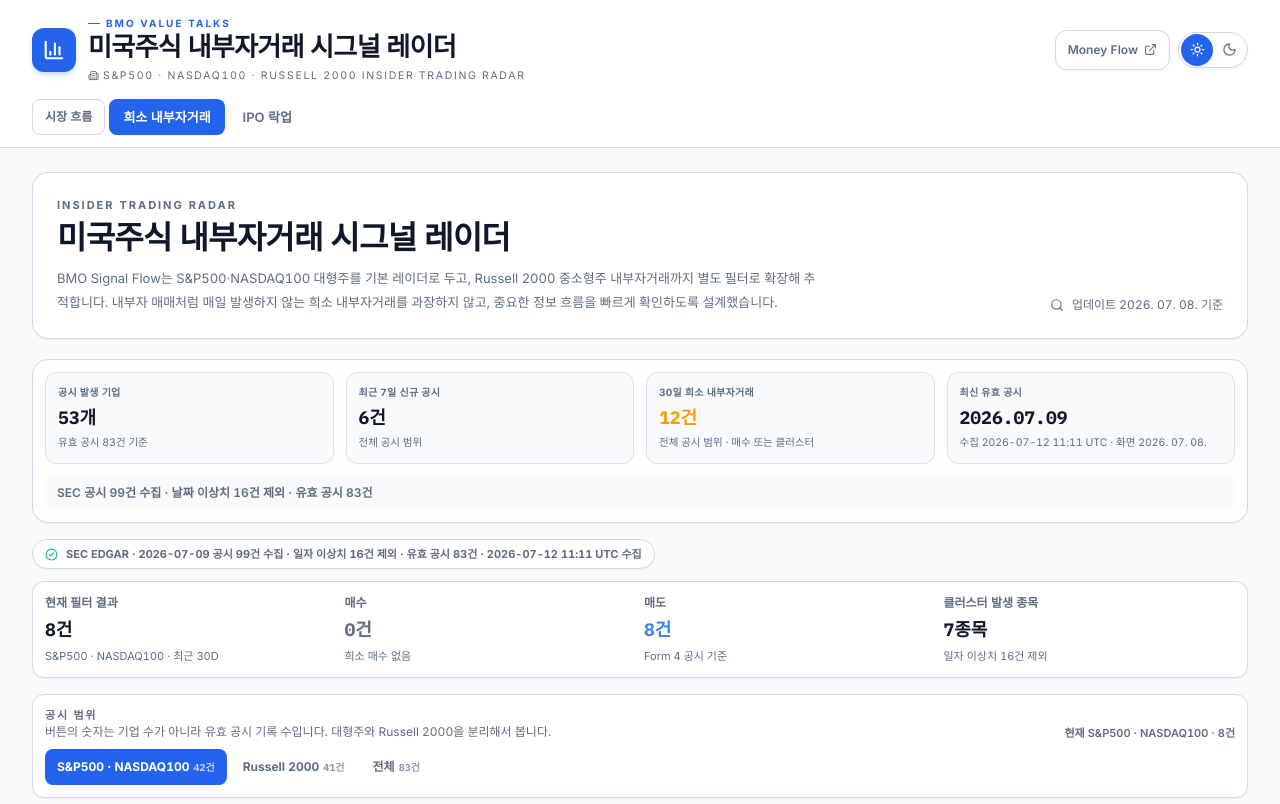
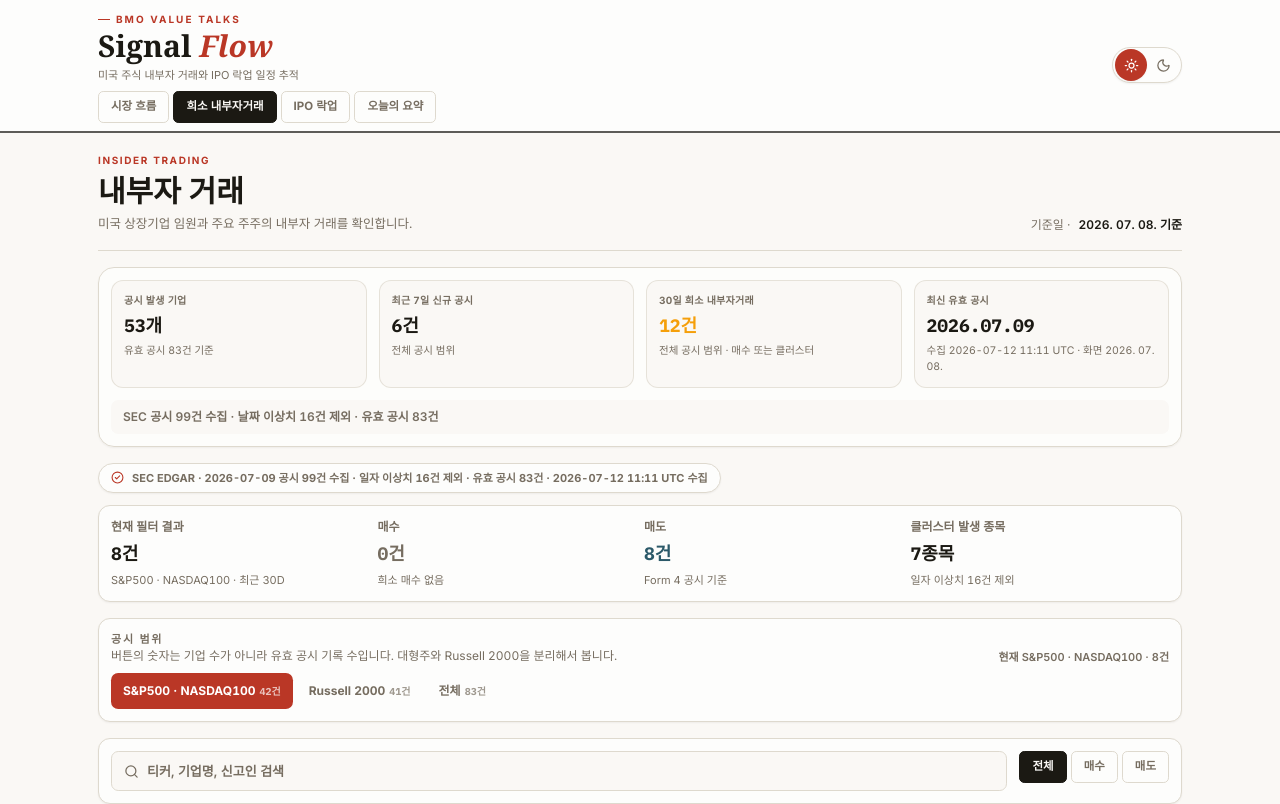
Before and after one commit to bemorebb66-stack/bmo-antman, a React (Vite) app in the folder site/: page / in a window 1280 px wide. Shown: the top 804 px of the page. Built offline with nearby package versions, Linux system fonts and the light colour scheme.

Commit message:
Align Signal Flow with Money Flow design

```diff
--- a/site/src/App.tsx
+++ b/site/src/App.tsx
@@ -1,10 +1,7 @@
 import { useEffect, useMemo, useState, type ReactNode } from "react";
 import {
-  BarChart3,
-  Building2,
   CalendarClock,
   CheckCircle2,
-  ExternalLink,
   Moon,
   Search,
   ShieldAlert,
@@ -533,10 +530,10 @@ function Pill({ active, onClick, children }: { active: boolean; onClick: () => v
   return (
     <button
       onClick={onClick}
-      className={`h-11 rounded-xl px-3.5 text-[13px] font-semibold transition-colors md:h-9 md:rounded-lg ${
+      className={`h-8 shrink-0 rounded-md border px-3 text-[11.5px] font-bold transition-colors ${
         active
-          ? "bg-primary text-primary-foreground shadow-sm"
-          : "text-muted-foreground hover:bg-secondary hover:text-foreground"
+          ? "border-foreground bg-foreground text-background"
+          : "border-border bg-card text-muted-foreground hover:border-primary hover:text-foreground"
       }`}
     >
       {children}
@@ -1453,40 +1450,29 @@ export default function App() {
   return (
     <div className={theme}>
       <div className="min-h-screen bg-background text-foreground">
-        <header className="sticky top-0 z-40 border-b border-border bg-shell/95 backdrop-blur">
-          <div className="mx-auto flex max-w-[1500px] items-center justify-between gap-3 px-4 py-3 md:px-5 md:py-4 xl:px-8">
+        <header className="sticky top-0 z-40 border-b-2 border-foreground/70 bg-shell/95 backdrop-blur">
+          <div className="mx-auto flex max-w-[1140px] items-end justify-between gap-3 px-4 pb-2 pt-3 md:px-7">
             <div className="flex min-w-0 items-center gap-3">
-              <div className="flex h-10 w-10 shrink-0 items-center justify-center rounded-xl bg-primary text-primary-foreground shadow-md shadow-primary/20 md:h-11 md:w-11">
-                <BarChart3 size={22} strokeWidth={2.3} />
-              </div>
               <div className="min-w-0">
                 <p className="flex items-center gap-1.5 text-[10px] font-bold uppercase tracking-[0.2em] text-accent-strong">
                   <span className="inline-block h-px w-3 bg-accent-strong" /> BMO VALUE TALKS
                 </p>
-                <h1 className="truncate text-[19px] font-extrabold leading-tight tracking-tight sm:text-[22px] md:text-[26px]">
-                  <span className="md:hidden">내부자거래 레이더</span>
-                  <span className="hidden md:inline">미국주식 내부자거래 시그널 레이더</span>
+                <h1 className="truncate font-serif text-[25px] font-bold leading-tight sm:text-[30px]">
+                  Signal <span className="italic text-primary">Flow</span>
                 </h1>
-                <p className="mt-1 hidden items-center gap-1 text-[10.5px] uppercase tracking-[0.16em] text-muted-foreground sm:flex">
-                  <Building2 size={11} /> S&P500 · NASDAQ100 · Russell 2000 Insider Trading Radar
+                <p className="mt-0.5 hidden text-[11px] text-muted-foreground sm:block">
+                  미국 주식 내부자 거래와 IPO 락업 일정 추적
                 </p>
               </div>
             </div>
             <div className="flex shrink-0 items-center gap-2 md:justify-end">
-              <a
-                href="https://www.bvtmoneyflow.xyz/"
-                aria-label="Money Flow 사이트 열기"
-                className="hidden h-10 items-center gap-1.5 rounded-xl border border-border bg-card px-3 text-[12px] font-semibold text-muted-foreground shadow-sm hover:text-foreground sm:inline-flex"
-              >
-                Money Flow <ExternalLink size={13} />
-              </a>
               <ThemeButton theme={theme} setTheme={setTheme} />
             </div>
           </div>
-          <div className="mx-auto flex max-w-[1500px] gap-1 overflow-x-auto px-4 pb-3 md:px-5 xl:px-8">
+          <nav aria-label="BMO Value Talks 서비스" className="mx-auto flex max-w-[1140px] gap-1 overflow-x-auto px-4 pb-2 md:px-7">
             <a
-              href="https://www.bvtmoneyflow.xyz/"
-              className="inline-flex h-9 shrink-0 items-center rounded-lg border border-border bg-card px-3 text-[12px] font-bold text-muted-foreground hover:text-foreground"
+              href="/"
+              className="inline-flex h-8 shrink-0 items-center rounded-md border border-border bg-card px-3 text-[11.5px] font-bold text-muted-foreground hover:border-primary hover:text-foreground"
             >
               시장 흐름
             </a>
@@ -1496,25 +1482,25 @@ export default function App() {
             <Pill active={tab === "lockup"} onClick={() => changeTab("lockup")}>
               IPO 락업
             </Pill>
-          </div>
+            <a href="/today.html" className="inline-flex h-8 shrink-0 items-center rounded-md border border-border bg-card px-3 text-[11.5px] font-bold text-muted-foreground hover:border-primary hover:text-foreground">오늘의 요약</a>
+          </nav>
         </header>
 
-        <main className="mx-auto max-w-[1500px] px-4 py-4 md:px-5 md:py-6 xl:px-8">
-          <div className="mb-4 flex flex-col gap-3 rounded-2xl border border-border bg-card p-4 shadow-sm md:mb-5 md:flex-row md:items-end md:justify-between md:p-6">
+        <main className="mx-auto max-w-[1140px] px-4 py-4 md:px-7 md:py-5">
+          <div className="mb-4 flex flex-col gap-3 border-b border-border pb-4 md:flex-row md:items-end md:justify-between">
             <div>
-              <p className="text-[11px] font-bold uppercase tracking-[0.18em] text-muted-foreground">Insider Trading Radar</p>
-              <h2 className="mt-1 max-w-[760px] text-[22px] font-extrabold leading-tight tracking-tight md:text-[32px]">
-                미국주식 내부자거래 시그널 레이더
+              <p className="text-[10px] font-bold uppercase tracking-[0.16em] text-primary">{tab === "insider" ? "INSIDER TRADING" : "IPO LOCKUP"}</p>
+              <h2 className="mt-1 max-w-[760px] font-serif text-[24px] font-bold leading-tight md:text-[30px]">
+                {tab === "insider" ? "내부자 거래" : "IPO 락업"}
               </h2>
-              <p className="mt-2 max-w-[760px] text-[13px] leading-6 text-muted-foreground">
-                BMO Signal Flow는 S&P500·NASDAQ100 대형주를 기본 레이더로 두고, Russell 2000 중소형주 내부자거래까지
-                별도 필터로 확장해 추적합니다. 내부자 매매처럼 매일 발생하지 않는 희소 내부자거래를 과장하지 않고,
-                중요한 정보 흐름을 빠르게 확인하도록 설계했습니다.
+              <p className="mt-1 max-w-[760px] text-[12.5px] leading-5 text-muted-foreground">
+                {tab === "insider"
+                  ? "미국 상장기업 임원과 주요 주주의 내부자 거래를 확인합니다."
+                  : "미국 상장기업의 보호예수 해제 일정과 잠재 공급 이벤트를 확인합니다."}
               </p>
             </div>
             <div className="inline-flex items-center gap-2 text-[12px] text-muted-foreground">
-              <Search size={14} />
-              업데이트 {formatUpdateTime(insiderMeta, lockupMeta)}
+              기준일 · <b className="font-semibold text-foreground">{formatUpdateTime(insiderMeta, lockupMeta)}</b>
             </div>
           </div>
 
--- a/site/src/index.css
+++ b/site/src/index.css
@@ -5,62 +5,62 @@
 @layer base {
   :root,
   .light {
-    --background: 210 40% 98%;
-    --foreground: 222 47% 11%;
-    --card: 0 0% 100%;
-    --card-foreground: 222 47% 11%;
+    --background: 43 33% 97%;
+    --foreground: 42 17% 9%;
+    --card: 45 29% 99%;
+    --card-foreground: 42 17% 9%;
     --popover: 0 0% 100%;
     --popover-foreground: 222 47% 11%;
-    --primary: 221 83% 53%;
+    --primary: 7 66% 44%;
     --primary-foreground: 0 0% 100%;
     --secondary: 214 32% 91%;
     --secondary-foreground: 222 47% 11%;
     --muted: 214 32% 92%;
-    --muted-foreground: 215 16% 44%;
-    --accent: 221 83% 53%;
+    --muted-foreground: 36 10% 42%;
+    --accent: 7 66% 44%;
     --accent-foreground: 0 0% 100%;
     --destructive: 2 68% 48%;
     --destructive-foreground: 0 0% 100%;
-    --border: 214 32% 86%;
-    --input: 214 32% 86%;
-    --ring: 221 83% 53%;
-    --radius: 0.5rem;
-    --shell: 0 0% 100%;
-    --panel: 210 40% 96%;
-    --positive: 160 84% 39%;
-    --negative: 217 91% 60%;
+    --border: 39 20% 84%;
+    --input: 39 20% 84%;
+    --ring: 7 66% 44%;
+    --radius: 0.45rem;
+    --shell: 45 29% 99%;
+    --panel: 42 25% 95%;
+    --positive: 7 66% 44%;
+    --negative: 195 42% 29%;
     --warning: 38 92% 50%;
     --warning-foreground: 32 40% 10%;
-    --accent-strong: 221 83% 53%;
+    --accent-strong: 7 66% 44%;
   }
 
   .dark {
-    --background: 222 47% 7%;
-    --foreground: 210 40% 96%;
-    --card: 222 47% 11%;
+    --background: 48 31% 5%;
+    --foreground: 43 29% 90%;
+    --card: 43 17% 9%;
     --card-foreground: 210 40% 96%;
     --popover: 222 47% 11%;
     --popover-foreground: 210 40% 96%;
-    --primary: 217 91% 60%;
+    --primary: 9 66% 59%;
     --primary-foreground: 222 47% 7%;
     --secondary: 217 33% 17%;
     --secondary-foreground: 210 40% 96%;
     --muted: 217 33% 17%;
     --muted-foreground: 215 20% 65%;
-    --accent: 217 91% 60%;
+    --accent: 9 66% 59%;
     --accent-foreground: 222 47% 7%;
     --destructive: 2 65% 58%;
     --destructive-foreground: 222 47% 7%;
-    --border: 217 33% 20%;
-    --input: 217 33% 20%;
-    --ring: 217 91% 60%;
-    --shell: 222 47% 9%;
-    --panel: 222 47% 8%;
-    --positive: 160 84% 45%;
-    --negative: 213 94% 68%;
+    --border: 40 12% 21%;
+    --input: 40 12% 21%;
+    --ring: 9 66% 59%;
+    --shell: 43 17% 9%;
+    --panel: 45 16% 7%;
+    --positive: 9 66% 59%;
+    --negative: 196 32% 60%;
     --warning: 38 92% 58%;
     --warning-foreground: 40 42% 8%;
-    --accent-strong: 217 91% 60%;
+    --accent-strong: 9 66% 59%;
   }
 }
 
@@ -79,6 +79,12 @@
     font-feature-settings: "tnum";
   }
 
+  h1,
+  h2,
+  h3 {
+    letter-spacing: 0;
+  }
+
   body::selection {
     @apply bg-primary/20;
   }
```
Also changed, not shown: 5 other files (tests, documents, lock files or other folders).
